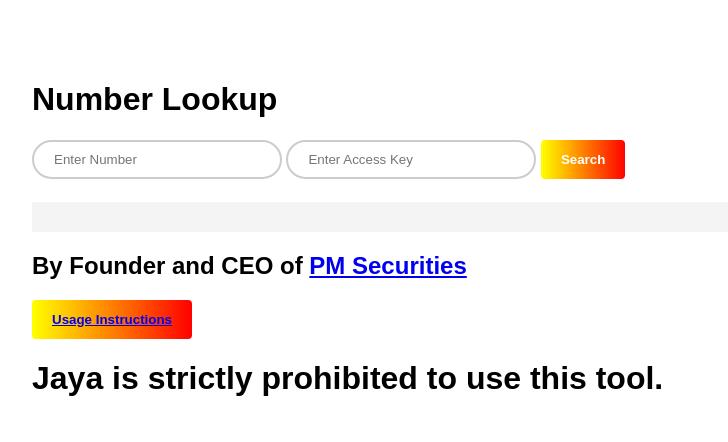
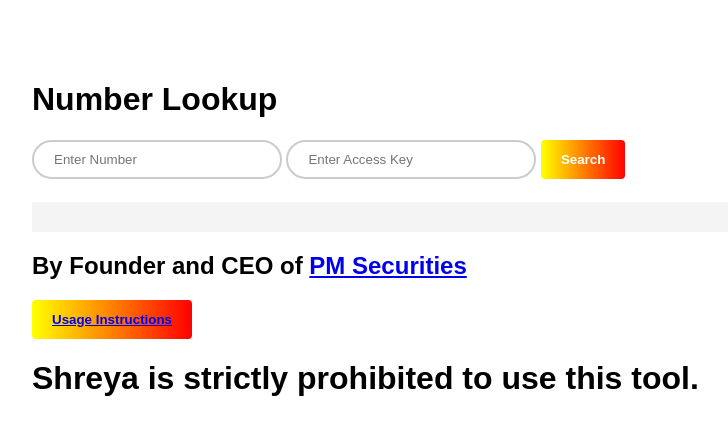
Before and after one commit to pranavmanglani/numbergen, a plain HTML site: page index.html in a window 1280 px wide. Shown: the whole page, without its empty margins (258-986 px from the left). Drawn offline with Linux system fonts and the light colour scheme.

Commit message:
Update index.html

```diff
--- a/index.html
+++ b/index.html
@@ -82,7 +82,7 @@ Search
 <button><a href="/files/usage.html">Usage Instructions</a></button>
 <br>
 
-<h1>Jaya is strictly prohibited to use this tool.</h1>
+<h1>Shreya is strictly prohibited to use this tool.</h1>
 <script>
 
 async function lookup() {
```
